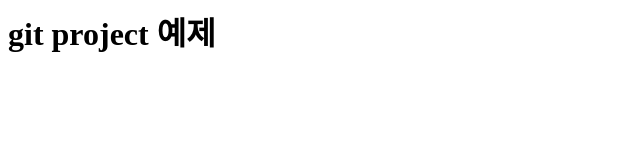
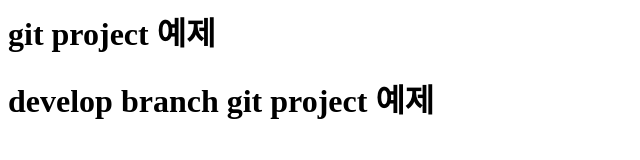
Before and after one commit to jy-cvg/git_project_OSS4, a plain HTML site: page index.html in a window 1280 px wide. Shown: the whole page, without its empty margins (0-640 px from the left). Drawn offline with Linux system fonts and the light colour scheme.

Commit message:
pro commit

```diff
--- a/index.html
+++ b/index.html
@@ -3,5 +3,7 @@
 
     <body>
         <h1>git project 예제</h1>
+
+        <h1>develop branch git project 예제</h1>
     </body>
 </html>
```
